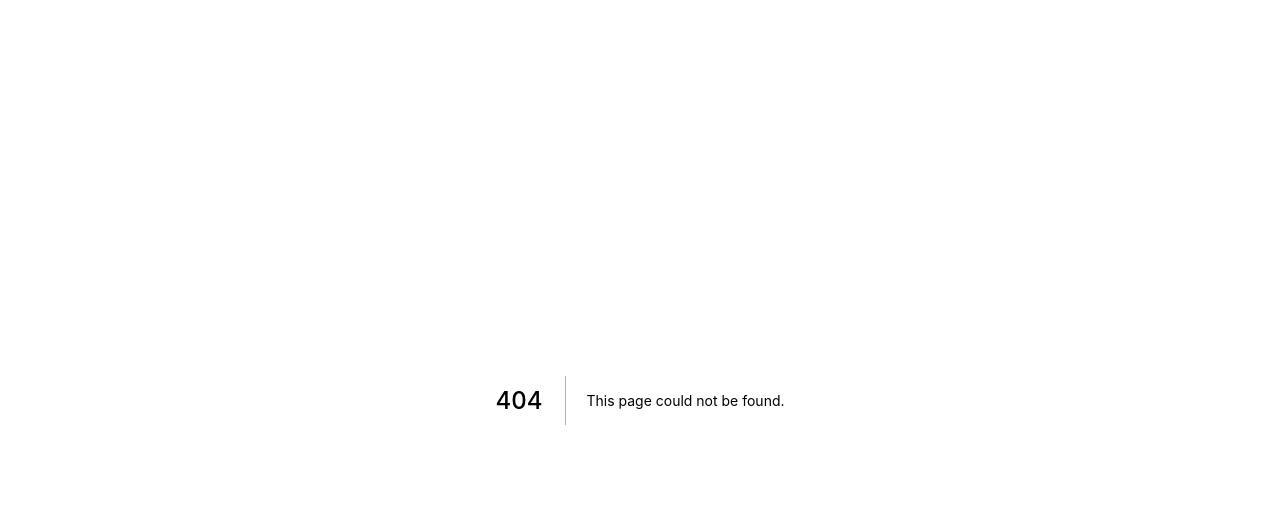
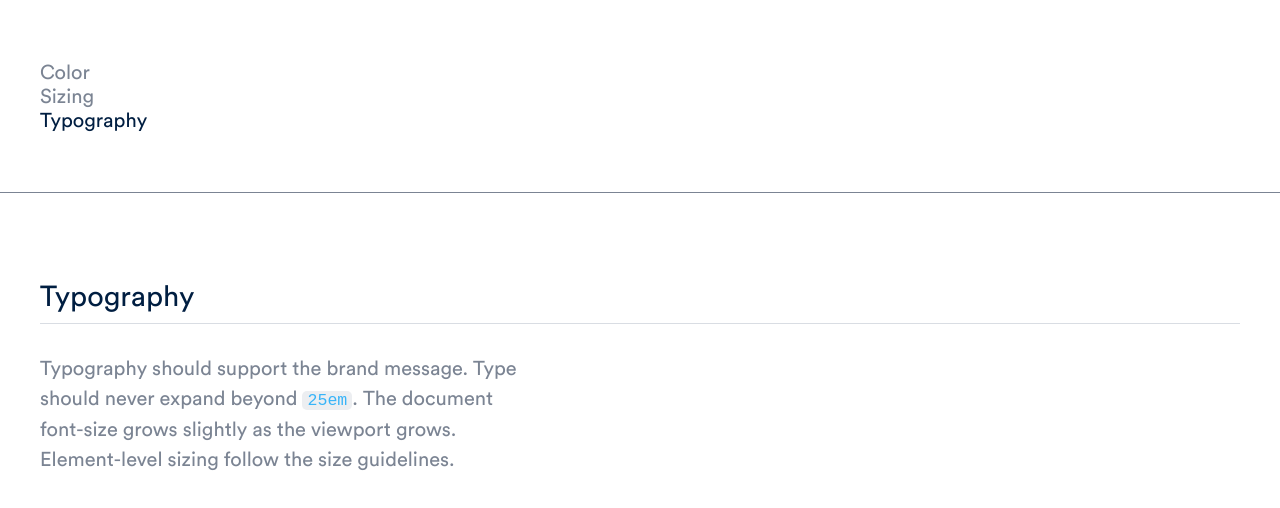
Before and after one commit to thisdesign/psd-reskin-toolkit, a Next.js app: page /typography in a window 1280 px wide. Before the commit this address had no page. Shown: the top 508 px of the page. Built offline with nearby package versions, Linux system fonts and the light colour scheme.

Commit message:
added blurbs n stuff

```diff
--- a/src/components/Code/Code.tsx
+++ b/src/components/Code/Code.tsx
@@ -7,4 +7,14 @@ const Code = styled.code`
   line-height: 1.2;
 `;
 
+export const InlineCode = styled.code`
+  font-family: roboto mono, monospace;
+  display: inline;
+  font-size: var(--size-1);
+  padding: 0 var(--size-xs);
+  border-radius: var(--size-xs);
+  background: var(--color-cloud);
+  color: var(--color-sky);
+`;
+
 export default Code;
--- a/src/components/PageViewColor/PageViewColor.tsx
+++ b/src/components/PageViewColor/PageViewColor.tsx
@@ -1,6 +1,6 @@
 import React from "react";
 import rgbHex from "rgb-hex";
-import { Code, Wrapper, SectionHead } from "components";
+import { Code, Wrapper, SectionHead, Paragraph } from "components";
 import { COLORS } from "../../constants";
 import S from "./PageViewColor.Styled";
 
@@ -14,6 +14,11 @@ const ColorPalette = () => {
   return (
     <Wrapper>
       <SectionHead>Color</SectionHead>
+      <Paragraph>
+        Color is a fundamental element of our visual identity. It subliminally
+        reinforces our visual principals while acting as a signifier of the
+        brand.
+      </Paragraph>
       {[MAIN, GREYS].map((colorCollection) => {
         return (
           <div key={colorCollection[0]}>
--- a/src/components/PageViewSize/PageViewSize.tsx
+++ b/src/components/PageViewSize/PageViewSize.tsx
@@ -1,15 +1,22 @@
 import React from "react";
-import { ScaleMarker, Layout } from "components";
+import { ScaleMarker, Layout, Paragraph, Wrapper } from "components";
 import { SCALE } from "../../constants";
 
 const PageViewSize = () => {
   return (
     <Layout>
-      {SCALE.map((size, i) => (
-        <ScaleMarker size={size} index={i}>
-          Committed to care.
-        </ScaleMarker>
-      ))}
+      <Wrapper>
+        <Paragraph>
+          To enforce consistency and reduce pixel-pushing decision making, we
+          have created a size palette to reference. This will inform how layout
+          and typography are sized.
+        </Paragraph>
+        {SCALE.map((size, i) => (
+          <ScaleMarker size={size} index={i}>
+            Committed to care.
+          </ScaleMarker>
+        ))}
+      </Wrapper>
     </Layout>
   );
 };
--- /dev/null
+++ b/src/components/PageViewType/PageViewType.tsx
@@ -0,0 +1,26 @@
+import React from "react";
+import {
+  Layout,
+  SectionHead,
+  Wrapper,
+  Paragraph,
+  InlineCode,
+} from "components";
+
+const PageViewType = () => {
+  return (
+    <Layout>
+      <Wrapper>
+        <SectionHead>Typography</SectionHead>
+        <Paragraph>
+          Typography should support the brand message. Type should never expand
+          beyond <InlineCode>25em</InlineCode>. The document font-size grows
+          slightly as the viewport grows. Element-level sizing follow the size
+          guidelines.
+        </Paragraph>
+      </Wrapper>
+    </Layout>
+  );
+};
+
+export default PageViewType;
--- /dev/null
+++ b/src/components/Paragraph/Paragraph.tsx
@@ -0,0 +1,9 @@
+import styled from "styled-components";
+
+const Paragraph = styled.p`
+  color: var(--color-slate);
+  max-width: 25em;
+  line-height: 1.5;
+`;
+
+export default Paragraph;
--- a/src/components/SectionHead/SectionHead.tsx
+++ b/src/components/SectionHead/SectionHead.tsx
@@ -4,7 +4,9 @@ const SectionHead = styled.div`
   margin-top: var(--size-10);
   margin-bottom: var(--size-4);
   border-bottom: 1px solid var(--color-ghost);
-  color: var(--color-slate);
+  color: var(--color-navy);
+  font-size: var(--size-4);
+  padding-bottom: var(--size-sm);
 `;
 
 export default SectionHead;
--- /dev/null
+++ b/src/pages/typography.tsx
@@ -0,0 +1,8 @@
+import React from "react";
+import { PageViewType } from "components";
+
+function App() {
+  return <PageViewType />;
+}
+
+export default App;
```
Also changed, not shown: src/components/index.js (+11 -3 lines).
